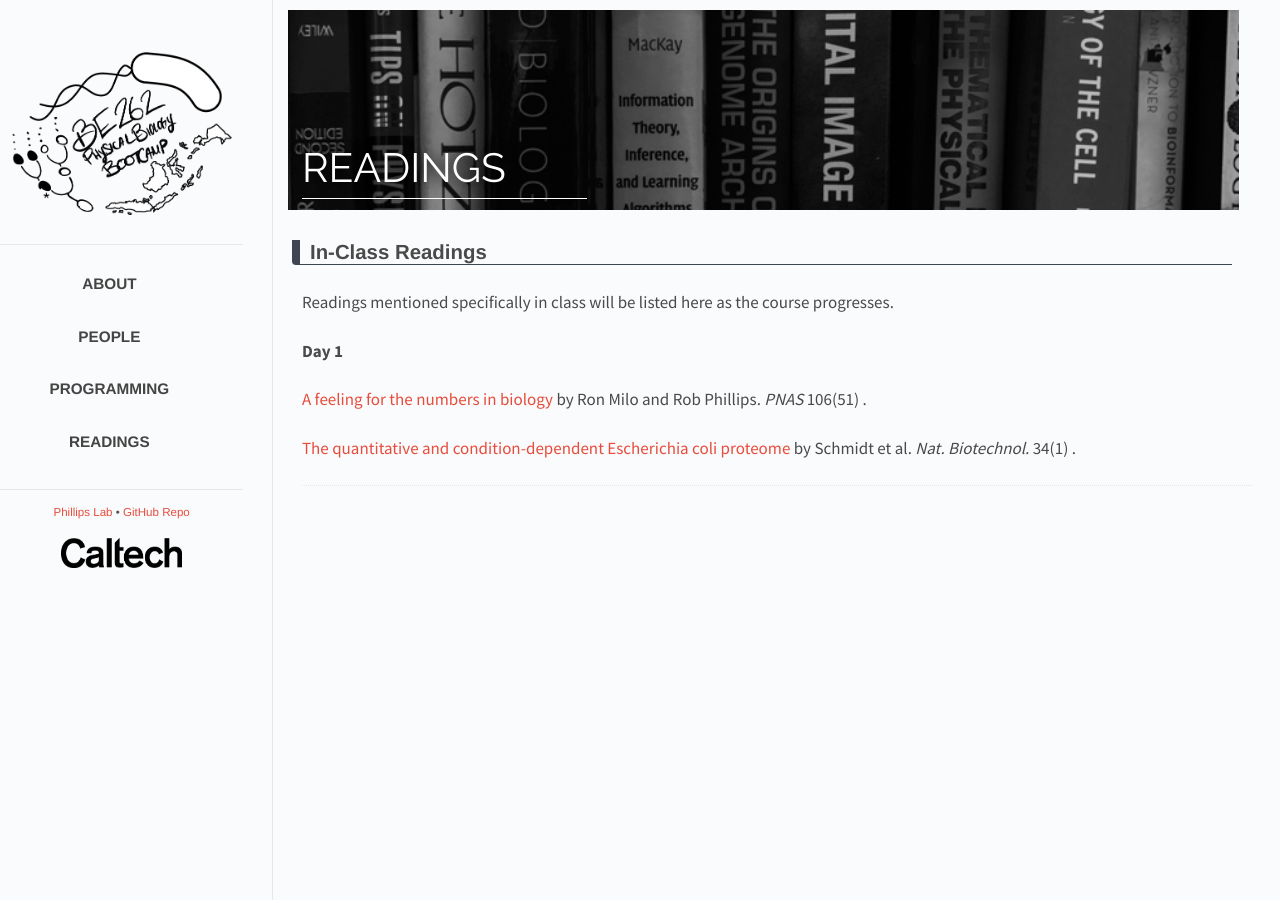
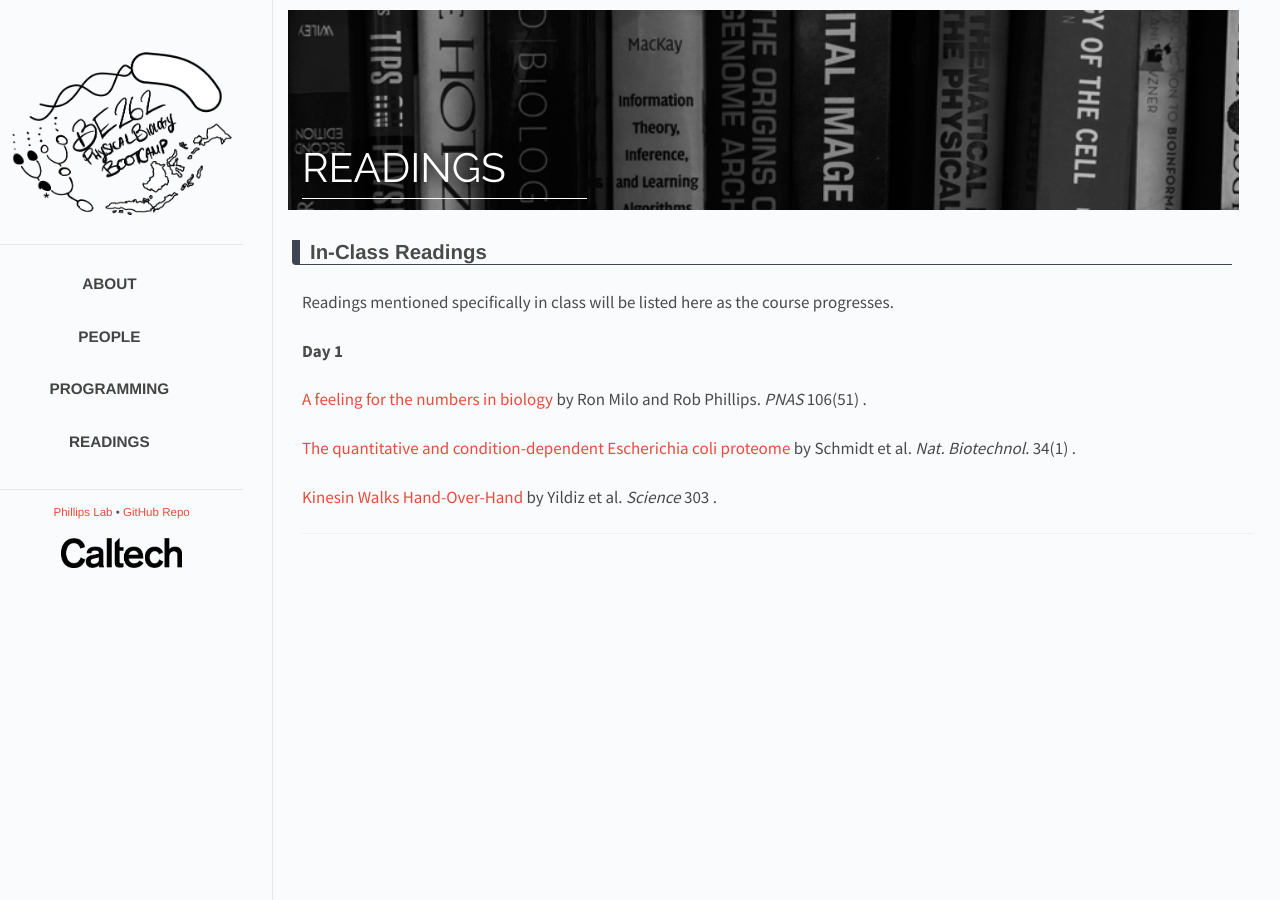
Before and after one commit to RPGroup-PBoC/be262, a Jekyll site: the page built from _posts/2017-01-24-readings.md, in a window 1280 px wide. Built offline with Jekyll 4.4.1, drawn with Linux system fonts in a browser that asks for light colours.

Commit message:
Yildiz paper added

```diff
--- a/_data/papers.yaml
+++ b/_data/papers.yaml
@@ -12,3 +12,9 @@ Day 1:
     volume: "34"
     number: "(1)"
     PDF: "schmidt_heinemann_2016.pdf"
+
+  - title: "Kinesin Walks Hand-Over-Hand"
+    author: "Yildiz et al."
+    journal: "Science"
+    volume: "303"
+    PDF: "yildiz_selvin_2004.pdf"
```
